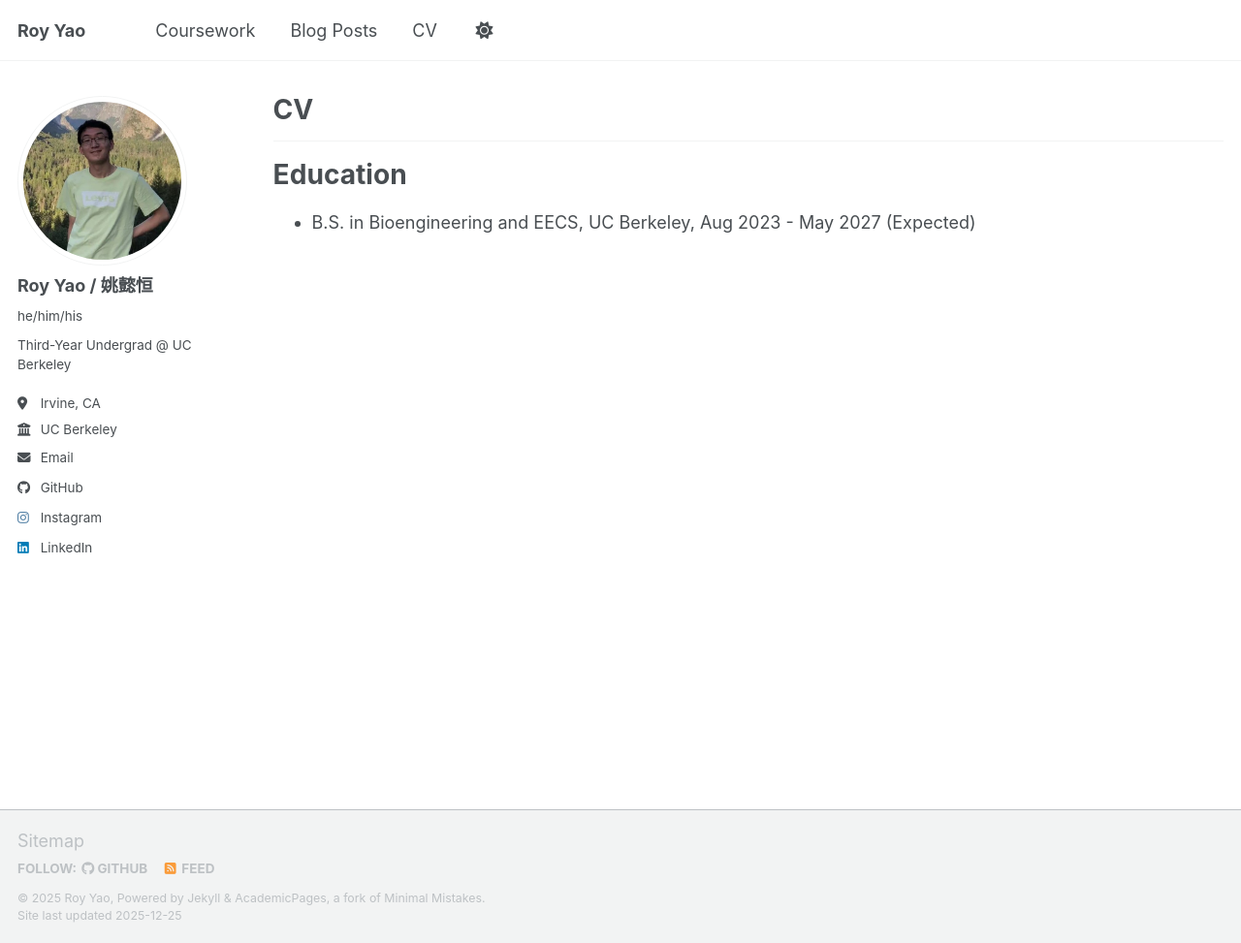
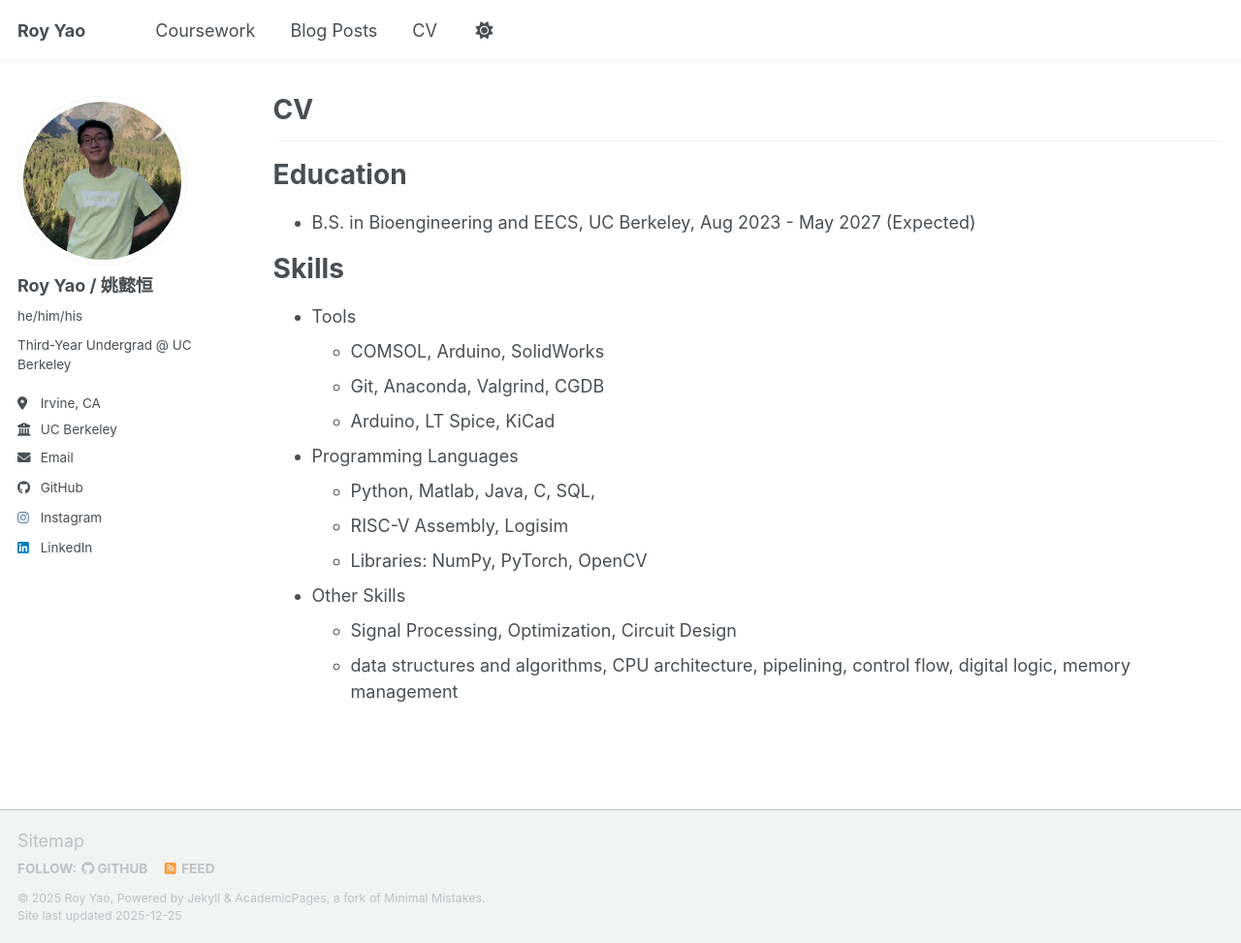
Before and after one commit to royyaoyh/royyaoyh.github.io, a Jekyll site: the page built from _pages/cv.md, in a window 1280 px wide and 973 px high. Shown: the whole window at 97% size. Built offline with Jekyll 4.4.1, drawn with Linux system fonts in a browser that asks for light colours; a script bundle is joined from its source files by our own code; library files that are not in the unit come from our copies.

Commit message:
add skill section

```diff
--- a/_pages/cv.md
+++ b/_pages/cv.md
@@ -33,7 +33,7 @@ Education
   * GitHub University
   * Duties included: Tagging issues
   * Supervisor: Professor Git -->
-<!--
+
 Skills
 ======
 * Tools
@@ -46,7 +46,7 @@ Skills
   * Libraries: NumPy, PyTorch, OpenCV
 * Other Skills
   * Signal Processing, Optimization, Circuit Design
-  * data structures and algorithms, CPU architecture, pipelining, control flow, digital logic, memory management  -->
+  * data structures and algorithms, CPU architecture, pipelining, control flow, digital logic, memory management
 
 <!-- Publications
 ======
```
